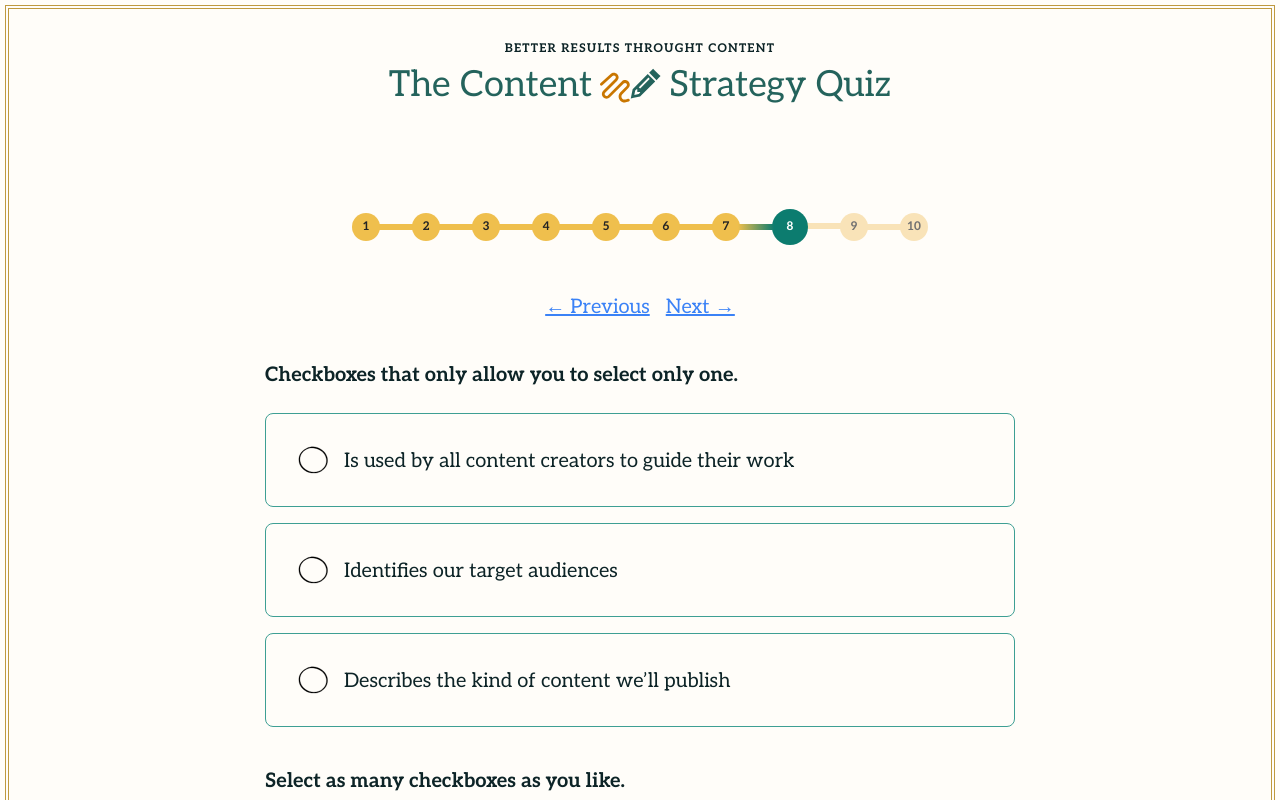
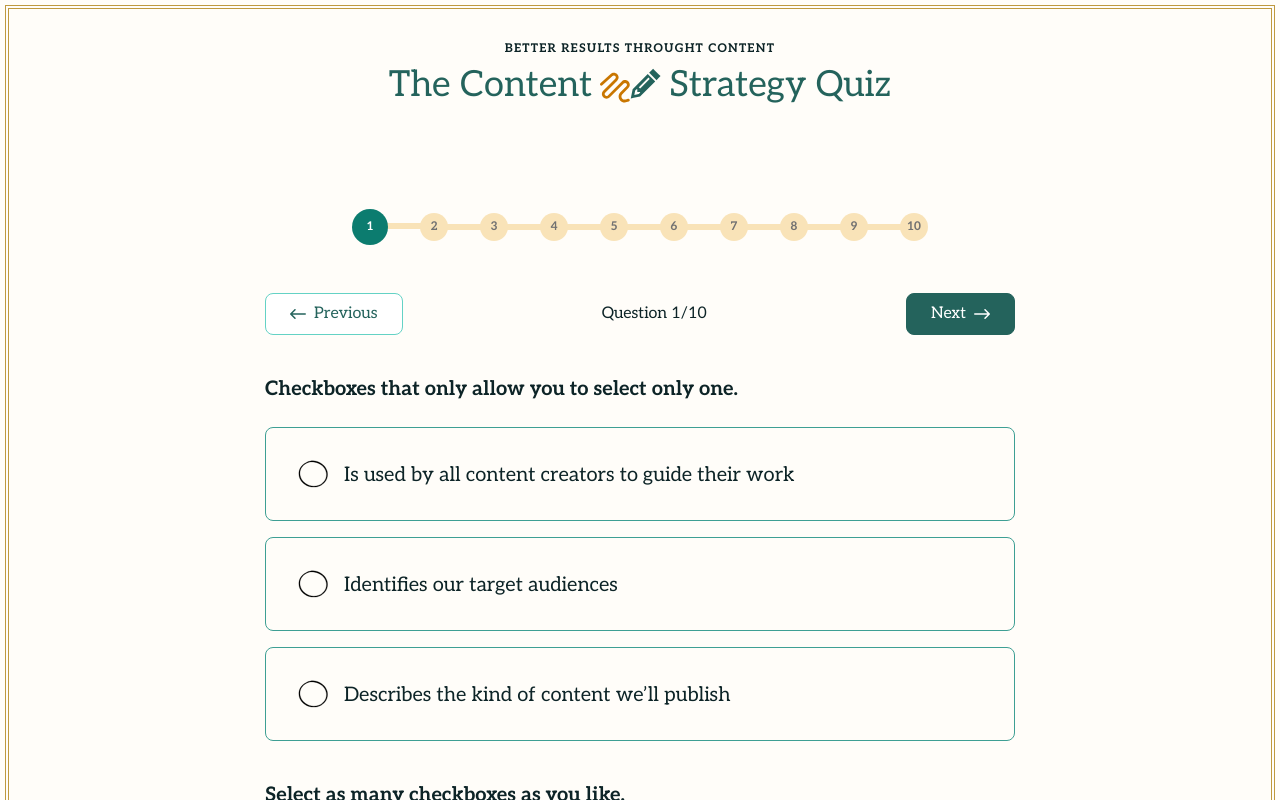
Before and after one commit to fourkitchens/content-maturity-quiz, a Next.js app: page /1 in a window 1280 px wide. Shown: the top 800 px of the page. Built offline with nearby package versions, Linux system fonts and the light colour scheme.

Commit message:
pagination

```diff
--- a/src/app/1/page.js
+++ b/src/app/1/page.js
@@ -7,25 +7,15 @@ import CheckboxList from '@/components/CheckboxList';
 import q from '@/data/questions.json';
 import Typography from '@/components/Typography';
 import ProgressTracker from '@/components/ProgressTracker';
+import Pagination from '@/components/Pagination';
 
 export default function One() {
   return (
     <Layout>
       <div>
         <div className="prose lg:max-w-[750px] mx-auto">
-          <ProgressTracker currentID={7} />
-          <ul className="flex flex-row gap-4 mx-auto my-10 p-0 justify-center">
-            <li>
-              <Link href="/" className="text-blue-500 underline">
-                ← Previous
-              </Link>
-            </li>
-            <li>
-              <Link href="/2" className="text-blue-500 underline">
-                Next →
-              </Link>
-            </li>
-          </ul>
+          <ProgressTracker currentID={0} />
+          <Pagination currentID={0} />
           <Typography tag="h3" className="mt-10 mb-6">
             Checkboxes that only allow you to select only one.
           </Typography>
--- a/src/app/2/page.js
+++ b/src/app/2/page.js
@@ -7,6 +7,7 @@ import CheckboxList from '@/components/CheckboxList';
 import q from '@/data/questions.json';
 import Typography from '@/components/Typography';
 import ProgressTracker from '@/components/ProgressTracker';
+import Pagination from '@/components/Pagination';
 
 export default function Two() {
   return (
@@ -14,20 +15,9 @@ export default function Two() {
       <div>
         <div className="prose lg:max-w-[750px] mx-auto">
           <ProgressTracker count={10} currentID={1} />
-          <ul className="flex flex-row gap-4 mx-auto my-10 p-0 justify-center">
-            <li>
-              <Link href="/1" className="text-blue-500 underline">
-                ← Previous
-              </Link>
-            </li>
-            <li>
-              <Link href="/3" className="text-blue-500 underline">
-                Next →
-              </Link>
-            </li>
-          </ul>
+          <Pagination currentID={1} />
           <Typography tag="h3" className="mt-10 mb-6">
-            Page 3
+            Page 2
           </Typography>
         </div>
       </div>
--- a/src/app/3/page.js
+++ b/src/app/3/page.js
@@ -7,6 +7,7 @@ import CheckboxList from '@/components/CheckboxList';
 import q from '@/data/questions.json';
 import Typography from '@/components/Typography';
 import ProgressTracker from '@/components/ProgressTracker';
+import Pagination from '@/components/Pagination';
 
 export default function Three() {
   return (
@@ -14,13 +15,7 @@ export default function Three() {
       <div>
         <div className="prose lg:max-w-[750px] mx-auto">
           <ProgressTracker count={10} currentID={2} />
-          <ul className="flex flex-row gap-4 mx-auto my-10 p-0 justify-center">
-            <li>
-              <Link href="/2" className="text-blue-500 underline">
-                ← Previous
-              </Link>
-            </li>
-          </ul>
+          <Pagination currentID={2} />
           <Typography tag="h3" className="mt-10 mb-6">
             Page 3
           </Typography>
--- /dev/null
+++ b/src/components/Pagination.js
@@ -0,0 +1,85 @@
+import classNames from 'classnames';
+import Link from 'next/link';
+import PropTypes from 'prop-types';
+
+const LeftArrowIcon = () => (
+  <svg
+    xmlns="http://www.w3.org/2000/svg"
+    width="16"
+    height="16"
+    viewBox="0 0 16 16"
+    fill="none"
+  >
+    <g clipPath="url(#clip0_1609_2226)">
+      <path
+        d="M5.50316 3.21879C5.67816 3.36566 5.75004 3.55629 5.75004 3.75004C5.75004 3.94379 5.67816 4.13441 5.50316 4.25316L2.56066 7.25004H15.25C15.6657 7.25004 16 7.58754 16 8.00004C16 8.41254 15.6641 8.75004 15.25 8.75004H2.56066L5.53035 11.7197C5.82332 12.0127 5.82332 12.4872 5.53035 12.7804C5.23738 13.0735 4.76285 13.0733 4.46973 12.7804L0.219727 8.53035C-0.0732422 8.23738 -0.0732422 7.76285 0.219727 7.46973L4.46973 3.21973C4.76254 2.92691 5.23754 2.92691 5.50316 3.21879Z"
+        fill="currentColor"
+      />
+    </g>
+    <defs>
+      <clipPath id="clip0_1609_2226">
+        <rect width="16" height="16" fill="white" />
+      </clipPath>
+    </defs>
+  </svg>
+);
+
+const RightArrowIcon = () => (
+  <svg
+    xmlns="http://www.w3.org/2000/svg"
+    width="16"
+    height="16"
+    viewBox="0 0 16 16"
+    fill="none"
+  >
+    <g clipPath="url(#clip0_1609_2234)">
+      <path
+        d="M10.4968 3.21879C10.3218 3.36566 10.25 3.55629 10.25 3.75004C10.25 3.94379 10.3218 4.13441 10.4968 4.25316L13.4393 7.25004H0.749961C0.334336 7.25004 -3.8147e-05 7.58754 -3.8147e-05 8.00004C-3.8147e-05 8.41254 0.335898 8.75004 0.749961 8.75004H13.4393L10.4696 11.7197C10.1767 12.0127 10.1767 12.4872 10.4696 12.7804C10.7626 13.0735 11.2371 13.0733 11.5303 12.7804L15.7803 8.53035C16.0732 8.23738 16.0732 7.76285 15.7803 7.46973L11.5303 3.21973C11.2375 2.92691 10.7625 2.92691 10.4968 3.21879Z"
+        fill="currentColor"
+      />
+    </g>
+    <defs>
+      <clipPath id="clip0_1609_2234">
+        <rect width="16" height="16" fill="white" />
+      </clipPath>
+    </defs>
+  </svg>
+);
+
+const Pagination = ({ currentID }) => (
+  <ul className="flex flex-row gap-4 items-center justify-between mx-auto my-10 p-0  text-base ">
+    <li>
+      <Link
+        href={`/${currentID}`}
+        className={classNames(
+          'flex flex-row gap-2 items-center',
+          'rounded-lg bg-white text-green-400 px-6 py-2',
+          'border border-solid border-green-100',
+          'transition-all relative top-0 hover:-top-1'
+        )}
+      >
+        <LeftArrowIcon /> Previous
+      </Link>
+    </li>
+    <li>Question {currentID + 1}/10</li>
+    <li>
+      <Link
+        href={`/${currentID + 2}`}
+        className={classNames(
+          'flex flex-row gap-2 items-center',
+          'rounded-lg bg-green text-white inline-block px-6 py-2',
+          'border border-solid border-green',
+          'transition-all relative top-0 hover:-top-1'
+        )}
+      >
+        Next <RightArrowIcon />
+      </Link>
+    </li>
+  </ul>
+);
+
+Pagination.propTypes = {
+  currentID: PropTypes.number.isRequired,
+};
+
+export default Pagination;
--- a/tailwind.config.js
+++ b/tailwind.config.js
@@ -6,7 +6,13 @@ const colors = {
   dark: '#0D2427',
   gold: { DEFAULT: '#BF993E', 500: '#F9E3B8' },
   gray: { DEFAULT: '#717171', 400: '#242424' },
-  green: { DEFAULT: '#24635C', 200: '#3E9F94', 300: '#0C7C6F' },
+  green: {
+    DEFAULT: '#24635C',
+    100: '#64D2C5',
+    200: '#3E9F94',
+    300: '#0C7C6F',
+    400: '#24635C',
+  },
   orange: '#C97600',
   yellow: '#EFBF4D',
 };
```
